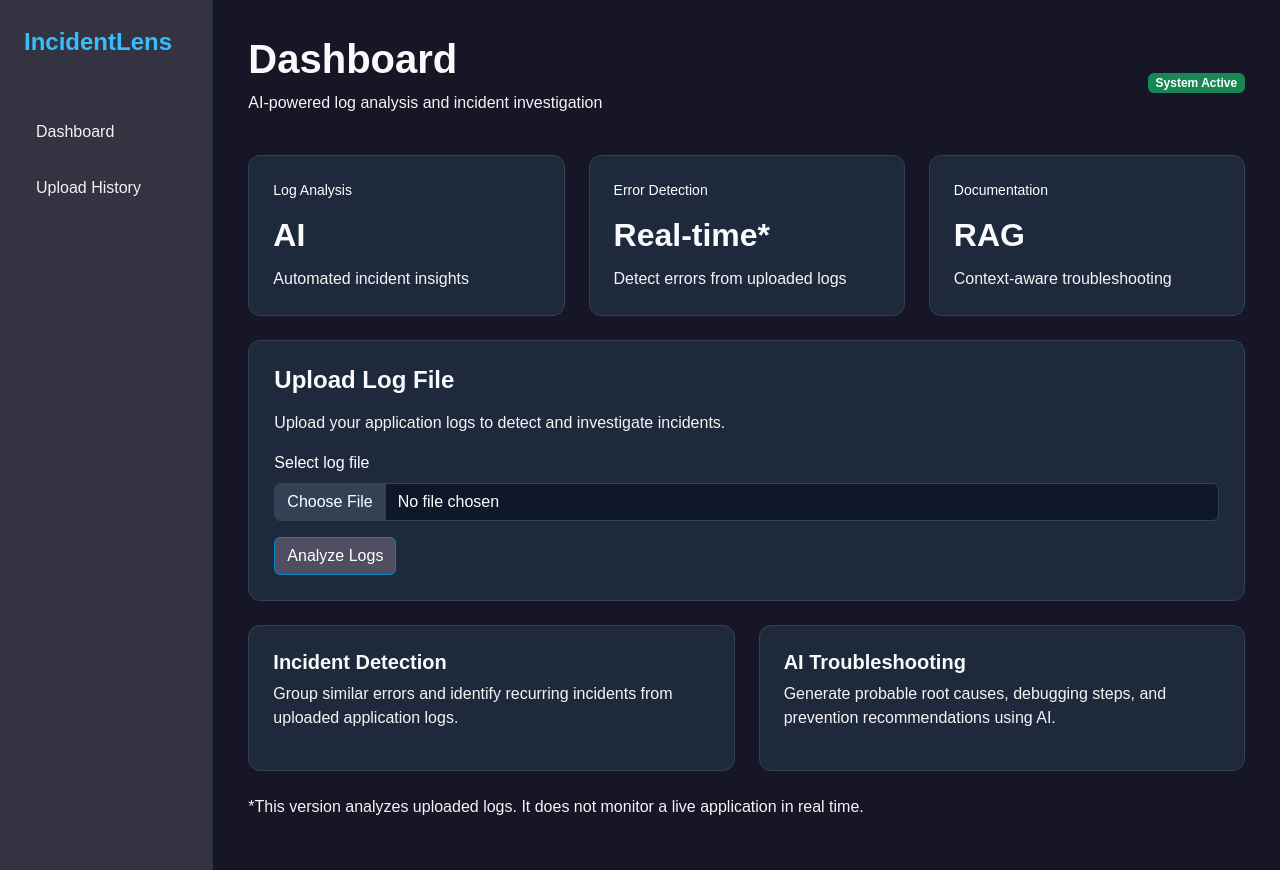
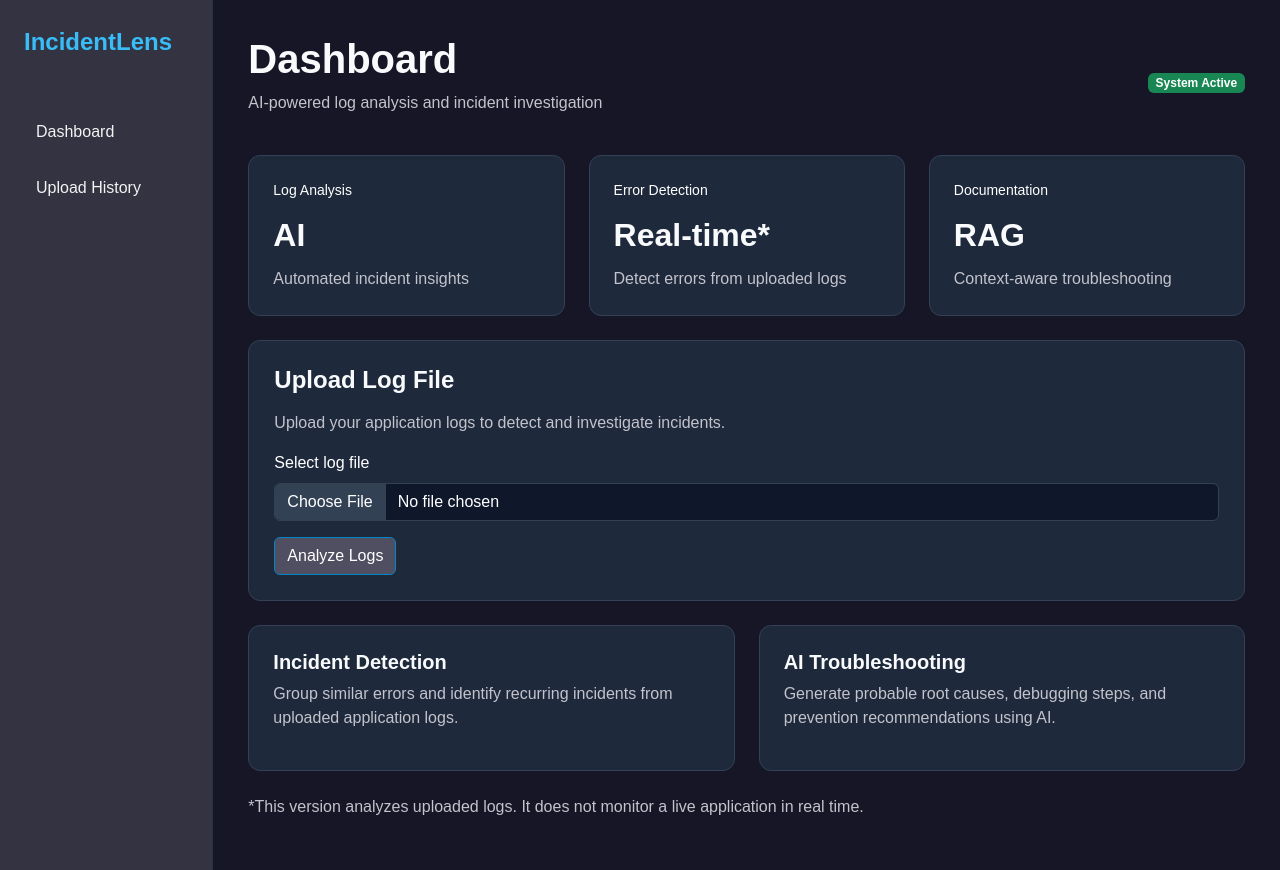
Before and after one commit to ahrarmofiz01/MY-WEB, a Flask app: page / in a window 1280 px wide. Run offline with Flask 3, Linux system fonts and the light colour scheme; some libraries are stand-ins or nearby versions.

Commit message:
add code

```diff
--- a/templates/index.html
+++ b/templates/index.html
@@ -112,7 +112,7 @@
         }
 
         .text-muted-custom {
-            color: #f4f4f5;
+            color: #c3c3cc;
         }
     </style>
 </head>
```
